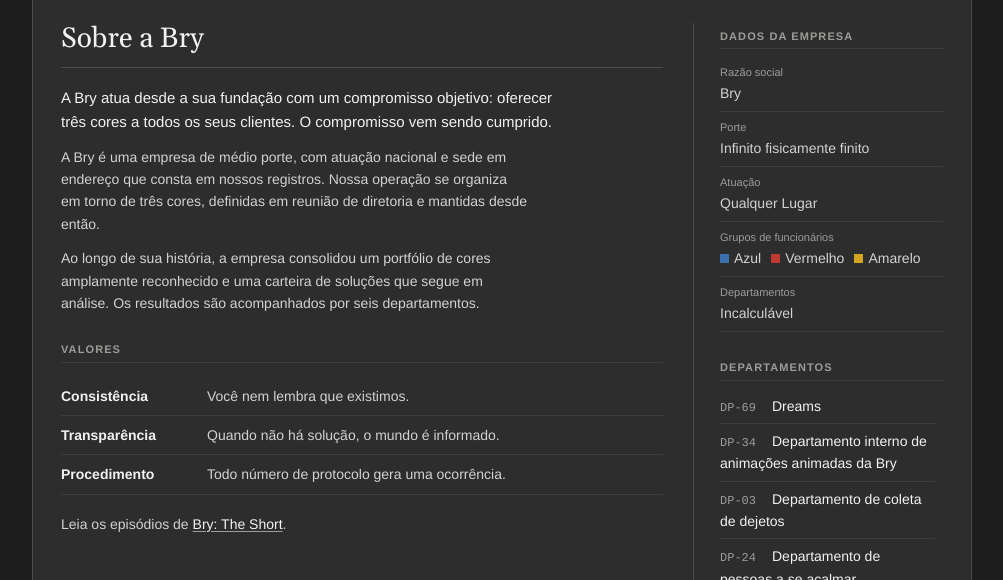
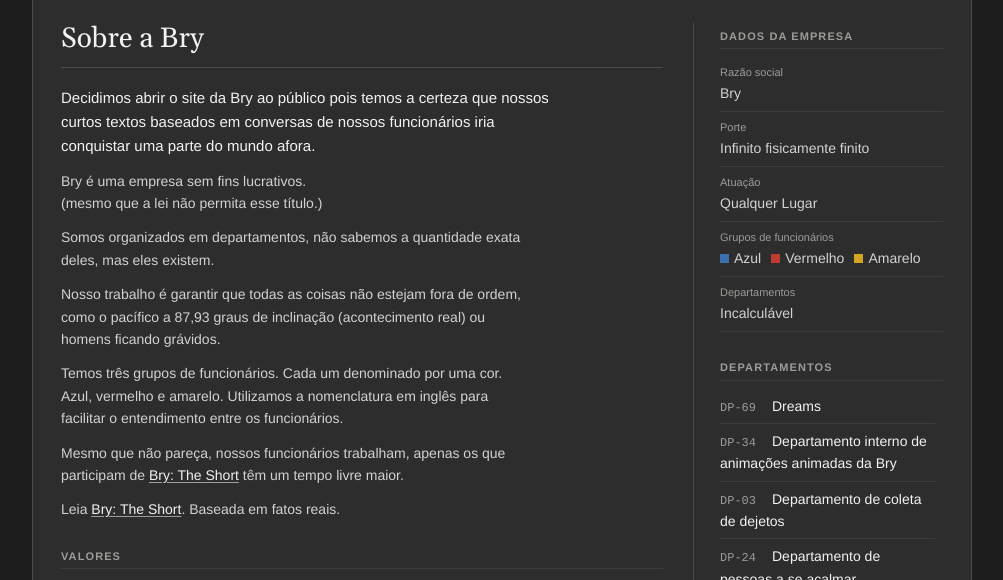
Before and after one commit to Rique95/bry-site, a plain HTML site: page index.html in a window 1280 px wide. Shown: the part 158-738 px from the top of the page, without its empty margins (138-1141 px from the left). Drawn offline with nearby package versions, Linux system fonts and the light colour scheme.

Commit message:
Add files via upload

```diff
--- a/index.html
+++ b/index.html
@@ -193,17 +193,19 @@ h1.series{font-size:42px;line-height:1.15;margin-bottom:10px}
 <div class="cols">
 <div class="main">
 <h1>Sobre a Bry</h1>
-<p class="lead">A Bry atua desde a sua fundação com um compromisso objetivo: oferecer três cores a todos os seus clientes. O compromisso vem sendo cumprido.</p>
-<p>A Bry é uma empresa de médio porte, com atuação nacional e sede em endereço que consta em nossos registros. Nossa operação se organiza em torno de três cores, definidas em reunião de diretoria e mantidas desde então.</p>
-<p>Ao longo de sua história, a empresa consolidou um portfólio de cores amplamente reconhecido e uma carteira de soluções que segue em análise. Os resultados são acompanhados por seis departamentos.</p>
+<p class="lead">Decidimos abrir o site da Bry ao público pois temos a certeza que nossos curtos textos baseados em conversas de nossos funcionários iria conquistar uma parte do mundo afora.</p>
+<p>Bry é uma empresa sem fins lucrativos.<br>(mesmo que a lei não permita esse título.)</p>
+<p>Somos organizados em departamentos, não sabemos a quantidade exata deles, mas eles existem.</p>
+<p>Nosso trabalho é garantir que todas as coisas não estejam fora de ordem, como o pacífico a 87,93 graus de inclinação (acontecimento real) ou homens ficando grávidos.</p>
+<p>Temos três grupos de funcionários. Cada um denominado por uma cor. Azul, vermelho e amarelo. Utilizamos a nomenclatura em inglês para facilitar o entendimento entre os funcionários.</p>
+<p>Mesmo que não pareça, nossos funcionários trabalham, apenas os que participam de <a href="episodios.html">Bry: The Short</a> têm um tempo livre maior.</p>
+<p>Leia <a href="episodios.html">Bry: The Short</a>. Baseada em fatos reais.</p>
 <h2>Valores</h2>
 <dl class="values">
 <div><dt>Consistência</dt><dd>Você nem lembra que existimos.</dd></div>
 <div><dt>Transparência</dt><dd>Quando não há solução, o mundo é informado.</dd></div>
 <div><dt>Procedimento</dt><dd>Todo número de protocolo gera uma ocorrência.</dd></div>
-</dl>
-<p style="margin-top:18px">Leia os episódios de <a href="episodios.html">Bry: The Short</a>.</p>
-</div>
+</dl></div>
 <aside class="aside">
 <h2>Dados da empresa</h2>
 <dl class="facts">
```
